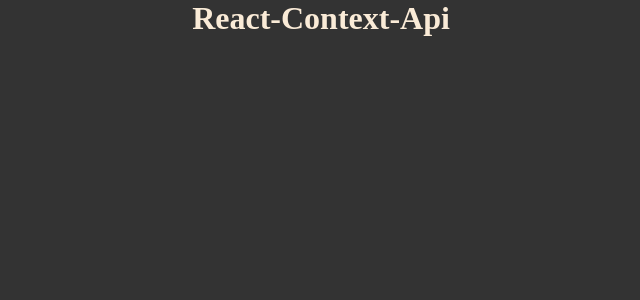
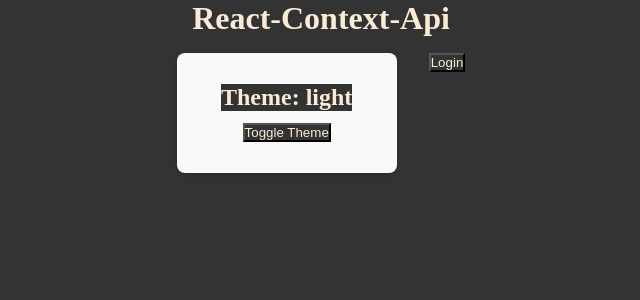
Before and after one commit to nikhildev-webapp/React-Context-API, a React (Vite) app: page / in a window 1280 px wide. Shown: the top 300 px of the page, without its empty margins (319-959 px from the left). Built offline with nearby package versions, Linux system fonts and the light colour scheme.

Commit message:
fix(contexts): return ThemeProvider and wire up Theme + User contexts; add Home/Profile UI and theme styling

```diff
--- a/src/App.jsx
+++ b/src/App.jsx
@@ -1,11 +1,16 @@
 import './App.css'
+import Home from './components/Home'
+import Profile from './components/Profile'
 
 function App() {
 
   return (
     <>
       <h1 style={{ textAlign: 'center' }}>React-Context-Api</h1>
-
+      <div style={{ display: 'flex', gap: '2rem', justifyContent: 'center', paddingTop: '1rem' }}>
+        <Home />
+        <Profile />
+      </div>
     </>
   )
 }
--- a/src/components/Home.jsx
+++ b/src/components/Home.jsx
@@ -2,11 +2,25 @@ import React, { useContext } from 'react'
 import { ThemeContext } from '../context/ThemeContext'
 const Home = () => {
     const { theme, toggleTheme } = useContext(ThemeContext);
+    const style = {
+        padding: '1rem',
+        borderRadius: '8px',
+        minWidth: '220px',
+        minHeight: '120px',
+        display: 'flex',
+        flexDirection: 'column',
+        gap: '0.75rem',
+        alignItems: 'center',
+        justifyContent: 'center',
+        background: theme === 'light' ? '#f9f9f9' : '#222',
+        color: theme === 'light' ? '#111' : '#fff',
+        boxShadow: '0 2px 6px rgba(0,0,0,0.12)'
+    }
   return (
-      <>
+      <div style={style}>
           <h2>Theme: {theme}</h2>
           <button onClick={toggleTheme}>Toggle Theme</button>
-    </>
+    </div>
   )
 }
 
--- /dev/null
+++ b/src/components/Profile.jsx
@@ -0,0 +1,21 @@
+import { useContext } from "react";
+import { UserContext } from "../context/UserContext";
+
+function Profile() {
+  const { user, login, logout } = useContext(UserContext);
+
+  return (
+    <div>
+      {user ? (
+        <>
+          <h2>Welcome {user.name}</h2>
+          <button onClick={logout}>Logout</button>
+        </>
+      ) : (
+        <button onClick={login}>Login</button>
+      )}
+    </div>
+  );
+}
+
+export default Profile;
--- /dev/null
+++ b/src/context/UserContext.jsx
@@ -0,0 +1,21 @@
+import { createContext, useState } from "react";
+
+export const UserContext = createContext();
+
+export function UserProvider({ children }) {
+  const [user, setUser] = useState(null);
+
+  const login = () => {
+    setUser({ name: "Nikhil", role: "Developer" });
+  };
+
+  const logout = () => {
+    setUser(null);
+  };
+
+  return (
+    <UserContext.Provider value={{ user, login, logout }}>
+      {children}
+    </UserContext.Provider>
+  );
+}
--- a/src/main.jsx
+++ b/src/main.jsx
@@ -2,11 +2,15 @@ import { StrictMode } from 'react'
 import { createRoot } from 'react-dom/client'
 import App from './App.jsx'
 import './index.css'
+import { UserProvider } from './context/UserContext.jsx'
+import { ThemeProvider } from './context/ThemeContext.jsx'
 
 createRoot(document.getElementById('root')).render(
   <StrictMode>
-
-      <App />
-
-  </StrictMode>,
+    <UserProvider>
+      <ThemeProvider>
+        <App />
+      </ThemeProvider>
+    </UserProvider>
+  </StrictMode>
 )
```
